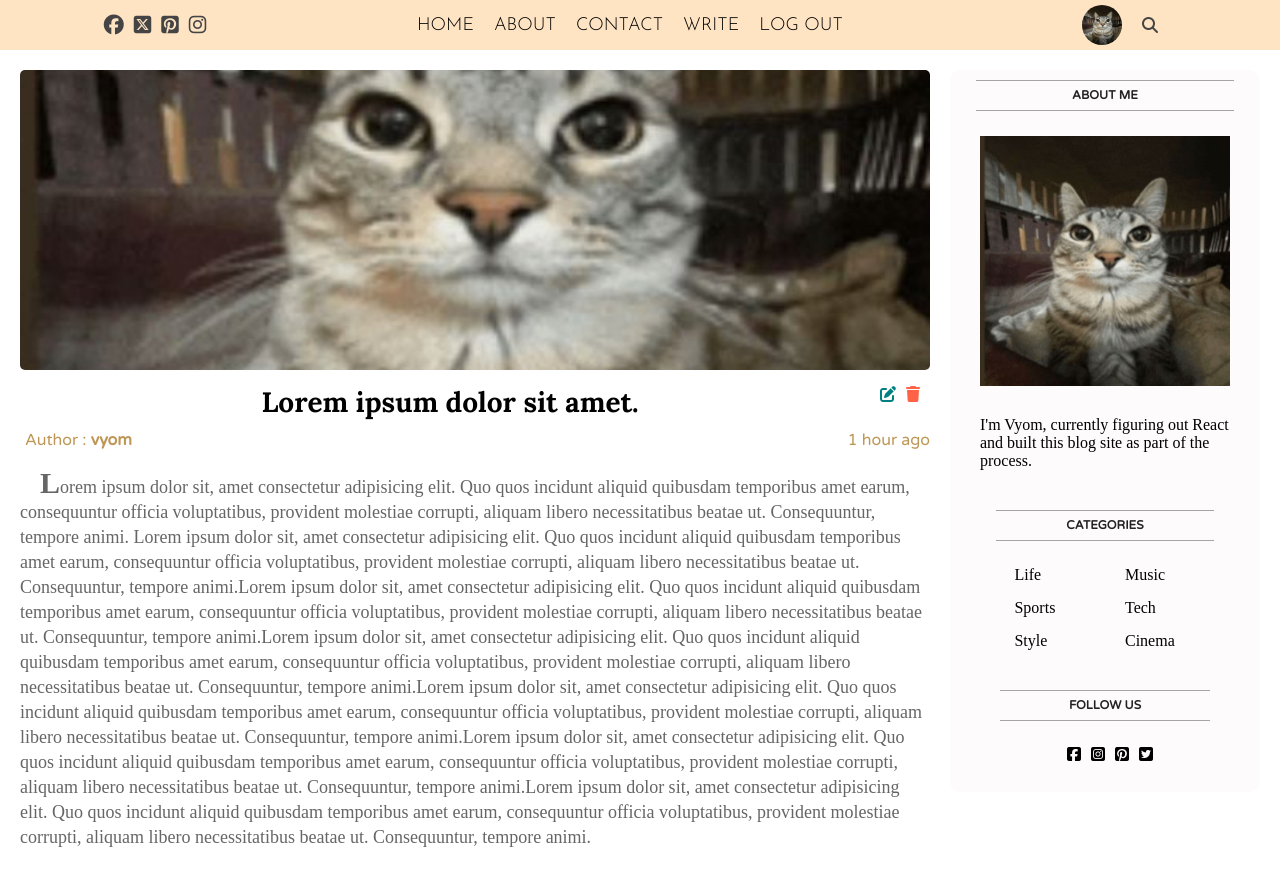
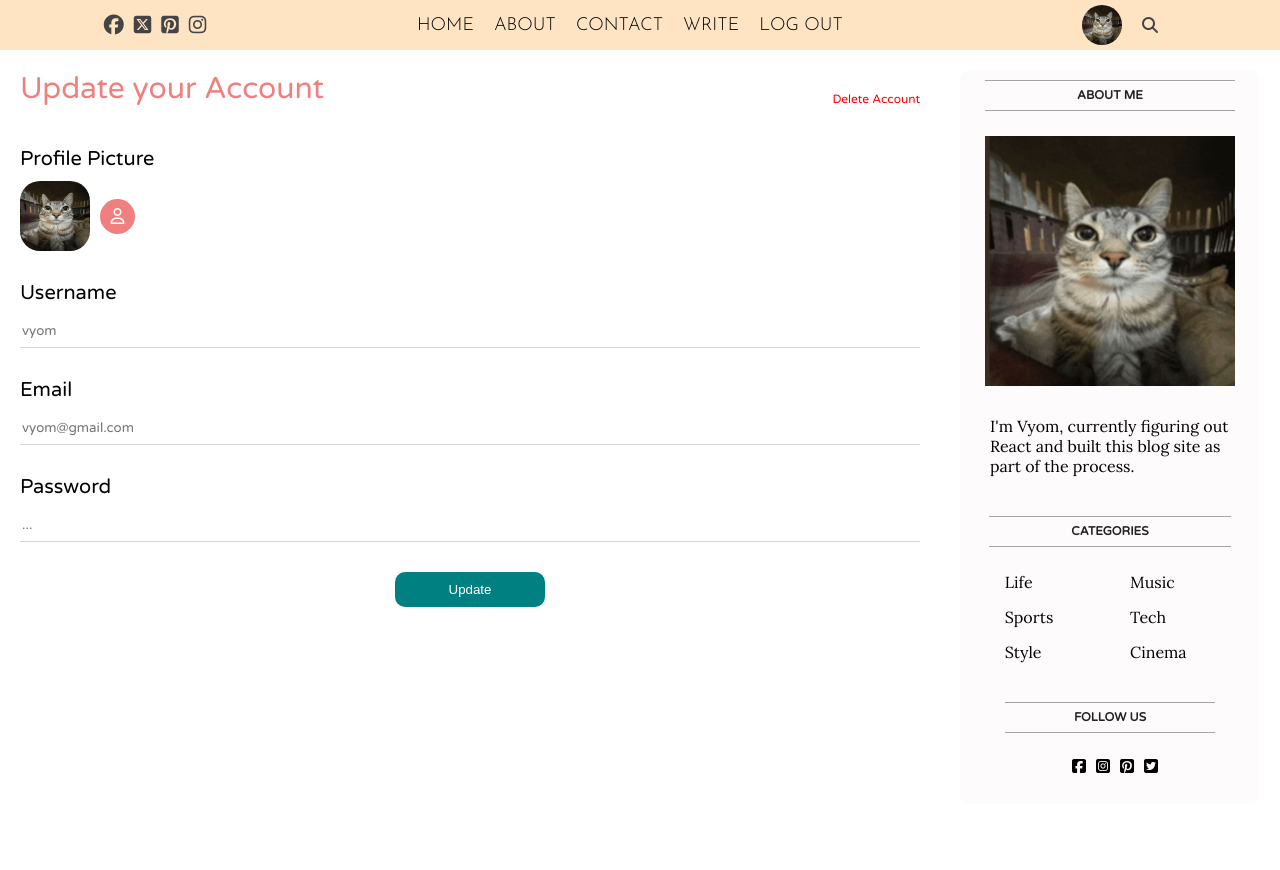
Before and after one commit to vyom10445/blog-website, a React (Vite) app: page / in a window 1280 px wide. After the commit the page ends 824 px from the top, so only its background shows below. Built offline with nearby package versions, Linux system fonts and the light colour scheme.

Commit message:
add write page and profile setting page

```diff
--- a/src/App.jsx
+++ b/src/App.jsx
@@ -1,12 +1,14 @@
 import NavBar from "./components/navbar/Navbar";
 import Home from "./pages/home/Home";
+import Settings from "./pages/settings/Settings";
 import Single from "./pages/single/Single";
+import Write from "./pages/write/Write";
 
 function App() {
   return (
     <>
       <NavBar />
-      <Single />
+      <Settings />
     </>
   );
 }
--- a/src/components/sidebar/sidebar.css
+++ b/src/components/sidebar/sidebar.css
@@ -8,6 +8,7 @@
   display: flex;
   flex-direction: column;
   align-items: center;
+  font-family: "Lora", serif;
 }
 
 .sidebarItem {
--- /dev/null
+++ b/src/pages/settings/Settings.jsx
@@ -0,0 +1,33 @@
+import "./settings.css";
+import Sidebar from "../../components/sidebar/Sidebar";
+
+export default function Settings() {
+  return (
+    <div className="settings">
+      <div className="settingsWrapper">
+        <div className="settingsTitle">
+          <span className="settingsTitleUpdate">Update your Account</span>
+          <span className="settingsTitleDelete">Delete Account</span>
+        </div>
+        <form className="settingsForm">
+          <label>Profile Picture</label>
+          <div className="settingsPP">
+            <img src="/car.jpg" alt="" />
+            <label htmlFor="fileInput">
+              <i className="settingsPPIcon fa-regular fa-user"></i>
+            </label>
+            <input type="file" id="fileInput" style={{ display: "none" }} />
+          </div>
+          <label>Username</label>
+          <input type="text" placeholder="vyom" />
+          <label>Email</label>
+          <input type="email" placeholder="vyom@gmail.com" />
+          <label>Password</label>
+          <input type="password" placeholder="..." name="password" />
+          <button className="settingsSubmitButton">Update</button>
+        </form>
+      </div>
+      <Sidebar />
+    </div>
+  );
+}
--- /dev/null
+++ b/src/pages/settings/settings.css
@@ -0,0 +1,105 @@
+.settings {
+  display: flex;
+}
+
+.settingsWrapper {
+  flex: 9;
+  padding: 20px;
+}
+
+.settingsTitle {
+  display: flex;
+  align-items: center;
+  justify-content: space-between;
+}
+
+.settingsTitleUpdate {
+  font-size: 30px;
+  margin-bottom: 20px;
+  color: lightcoral;
+  font-family: "Varela Round", sans-serif;
+}
+
+.settingsTitleDelete {
+  color: red;
+  font-size: 12px;
+  cursor: pointer;
+  font-family: "Varela Round", sans-serif;
+}
+
+.settingsForm {
+  display: flex;
+  flex-direction: column;
+}
+
+.settingsPP {
+  display: flex;
+  align-items: center;
+  margin-top: 10px;
+  margin-bottom: 10px;
+}
+
+.settingsPP > img {
+  height: 70px;
+  width: 70px;
+  border-radius: 20px;
+  object-fit: cover;
+}
+
+.settingsPPIcon {
+  width: 25px;
+  height: 25px;
+  padding: 5px;
+  display: flex;
+  justify-content: center;
+  align-items: center;
+  border: none;
+  border-radius: 50%;
+  margin-left: 10px;
+  color: white;
+  background-color: lightcoral;
+  cursor: pointer;
+}
+
+.settingsPPButton:focus {
+  outline-style: none;
+}
+
+.settingsForm > label {
+  font-size: 20px;
+  margin-top: 20px;
+  font-family: "Varela Round", sans-serif;
+}
+
+.settingsPPInput {
+  width: 30%;
+}
+
+.settingsForm > input {
+  color: gray;
+  margin-top: 10px;
+  margin-bottom: 10px;
+  height: 30px;
+  border: none;
+  border-bottom: 1px solid lightgray;
+  font-family: "Varela Round", sans-serif;
+}
+
+.settingsSubmitButton {
+  align-self: center;
+  width: 150px;
+  border: none;
+  border-radius: 10px;
+  color: white;
+  background-color: teal;
+  padding: 10px;
+  margin-top: 20px;
+  cursor: pointer;
+  display: flex;
+  align-items: center;
+  justify-content: center;
+}
+
+.settingsSubmitButton:hover {
+  background-color: rgb(1, 114, 114);
+}
--- /dev/null
+++ b/src/pages/write/Write.jsx
@@ -0,0 +1,30 @@
+import "./write.css";
+
+export default function Write() {
+  return (
+    <div className="write">
+      <form className="writeForm">
+        <div className="writeFormGroup">
+          <label htmlFor="fileInput">
+            <i className="writeIcon fa-solid fa-plus"></i>
+          </label>
+          <input type="file" id="fileInput" style={{ display: "none" }} />
+          <input
+            type="text"
+            placeholder="Title"
+            className="writeInput"
+            autoFocus={true}
+          />
+        </div>
+        <div className="writeFormGroup">
+          <textarea
+            placeholder="Tell your story...."
+            type="text"
+            className="writeInput writeText"
+          ></textarea>
+        </div>
+        <button className="writeSubmit">Publish</button>
+      </form>
+    </div>
+  );
+}
--- /dev/null
+++ b/src/pages/write/write.css
@@ -0,0 +1,72 @@
+.write {
+  padding-top: 50px;
+}
+
+.writeImg {
+  margin-left: 150px;
+  width: 70vw;
+  height: 250px;
+  border-radius: 10px;
+  object-fit: cover;
+}
+
+.writeForm {
+  position: relative;
+}
+
+.writeFormGroup {
+  margin-left: 150px;
+  display: flex;
+  align-items: center;
+}
+
+.writeIcon {
+  width: 25px;
+  height: 25px;
+  font-size: 20px;
+  border: 1px solid;
+  border-radius: 50%;
+  color: rgb(129, 125, 125);
+  display: flex;
+  align-items: center;
+  justify-content: center;
+  cursor: pointer;
+}
+
+.writeInput {
+  font-size: 30px;
+  border: none;
+  padding: 20px;
+  width: 70vw;
+}
+
+.writeInput::placeholder {
+  color: rgb(189, 185, 185);
+  font-weight: 400;
+}
+
+.writeInput:focus {
+  outline-style: none;
+}
+
+.writeText {
+  width: 70vw;
+  height: 100vh;
+
+  font-size: 20px;
+}
+
+.writeSubmit {
+  position: absolute;
+  top: 20px;
+  right: 50px;
+  color: white;
+  background-color: teal;
+  padding: 10px;
+  border: none;
+  border-radius: 10px;
+  font-size: 16px;
+  cursor: pointer;
+  display: flex;
+  align-items: center;
+}
```
